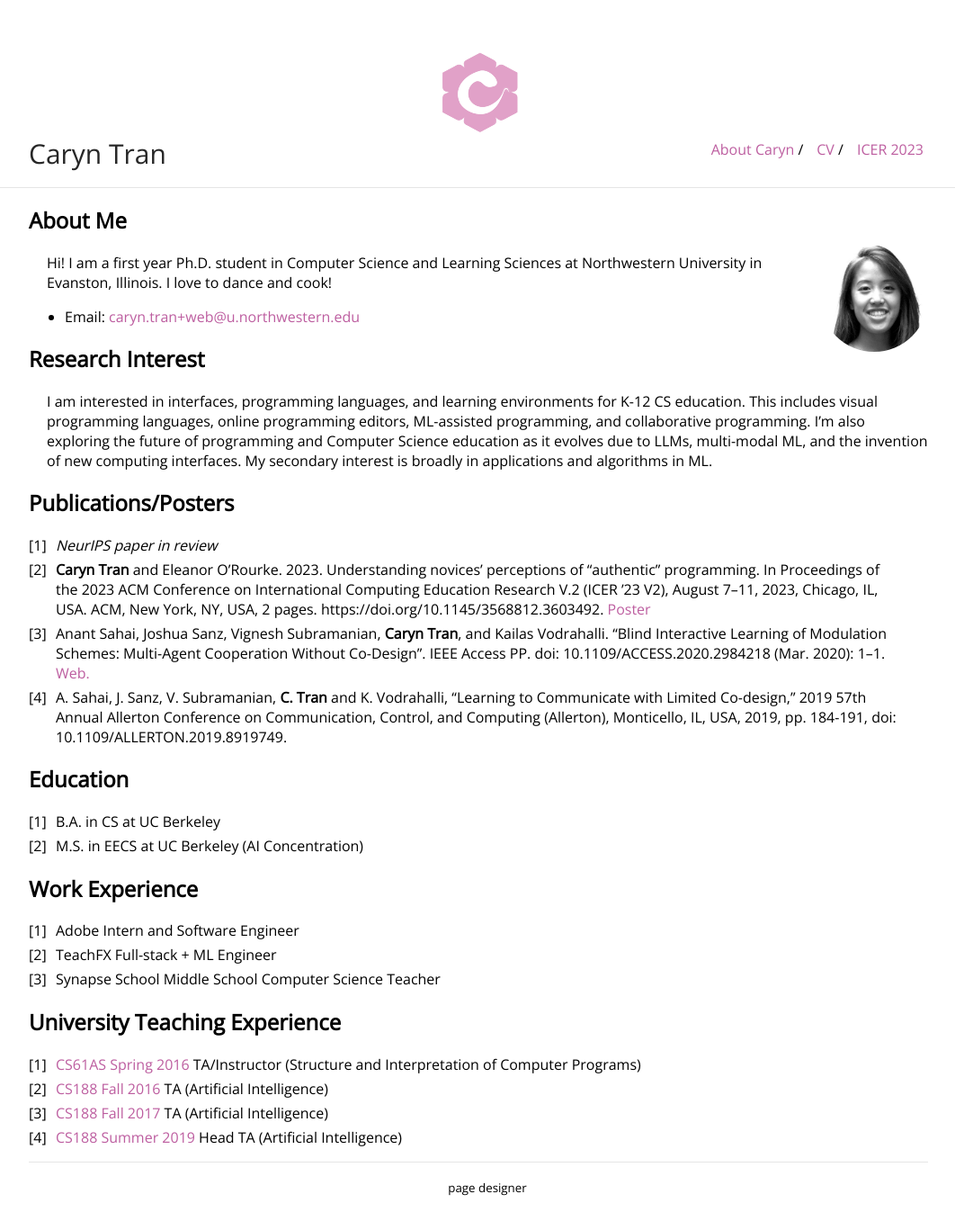
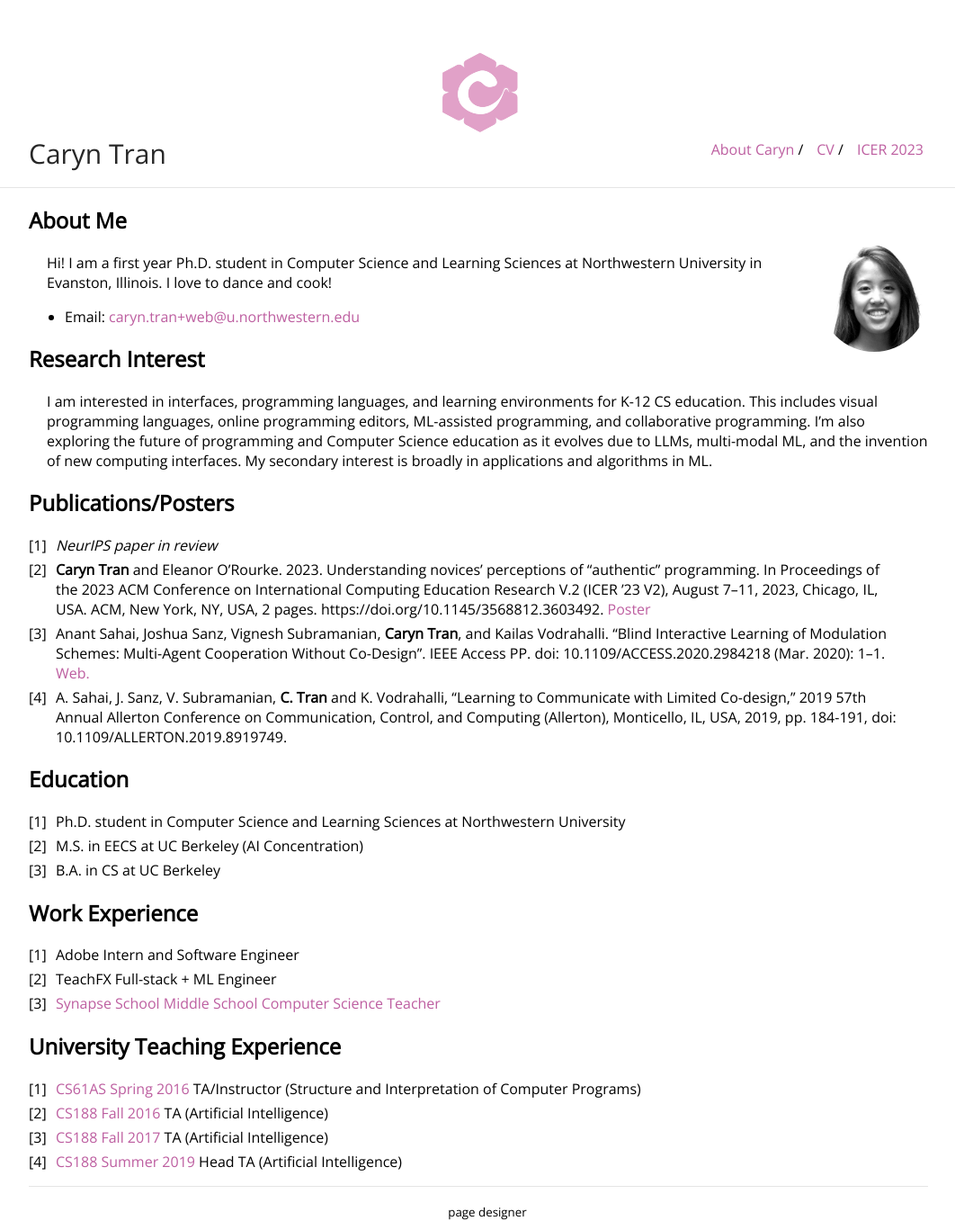
Before and after one commit to carynbear/carynbear.github.io, a Jekyll site: the page built from index.md, in a window 1280 px wide. Shown: the whole page at 90% size, without its empty margins (108-1170 px from the left). Built offline with Jekyll 4.4.1, drawn with Linux system fonts in a browser that asks for light colours; our own code applies the rules of GitHub Pages for plain Markdown files; before the commit the page ends 1330 px from its top, so only the background shows below that.

Commit message:
Update index.md

```diff
--- a/index.md
+++ b/index.md
@@ -23,14 +23,16 @@ I am interested in interfaces, programming languages, and learning environments
 
 ## Education
 
-1. B.A. in CS at UC Berkeley
+1. Ph.D. student in Computer Science and Learning Sciences at Northwestern University
 2. M.S. in EECS at UC Berkeley (AI Concentration)
+3. B.A. in CS at UC Berkeley
+
 
 ## Work Experience
 
 1. Adobe Intern and Software Engineer
 2. TeachFX Full-stack + ML Engineer
-3. Synapse School Middle School Computer Science Teacher
+3. [Synapse School Middle School Computer Science Teacher](/portfolio_synapse)
 
 ## University Teaching Experience
 1. [CS61AS Spring 2016](https://berkeley-cs61as.github.io/) TA/Instructor (Structure and Interpretation of Computer Programs)
```
